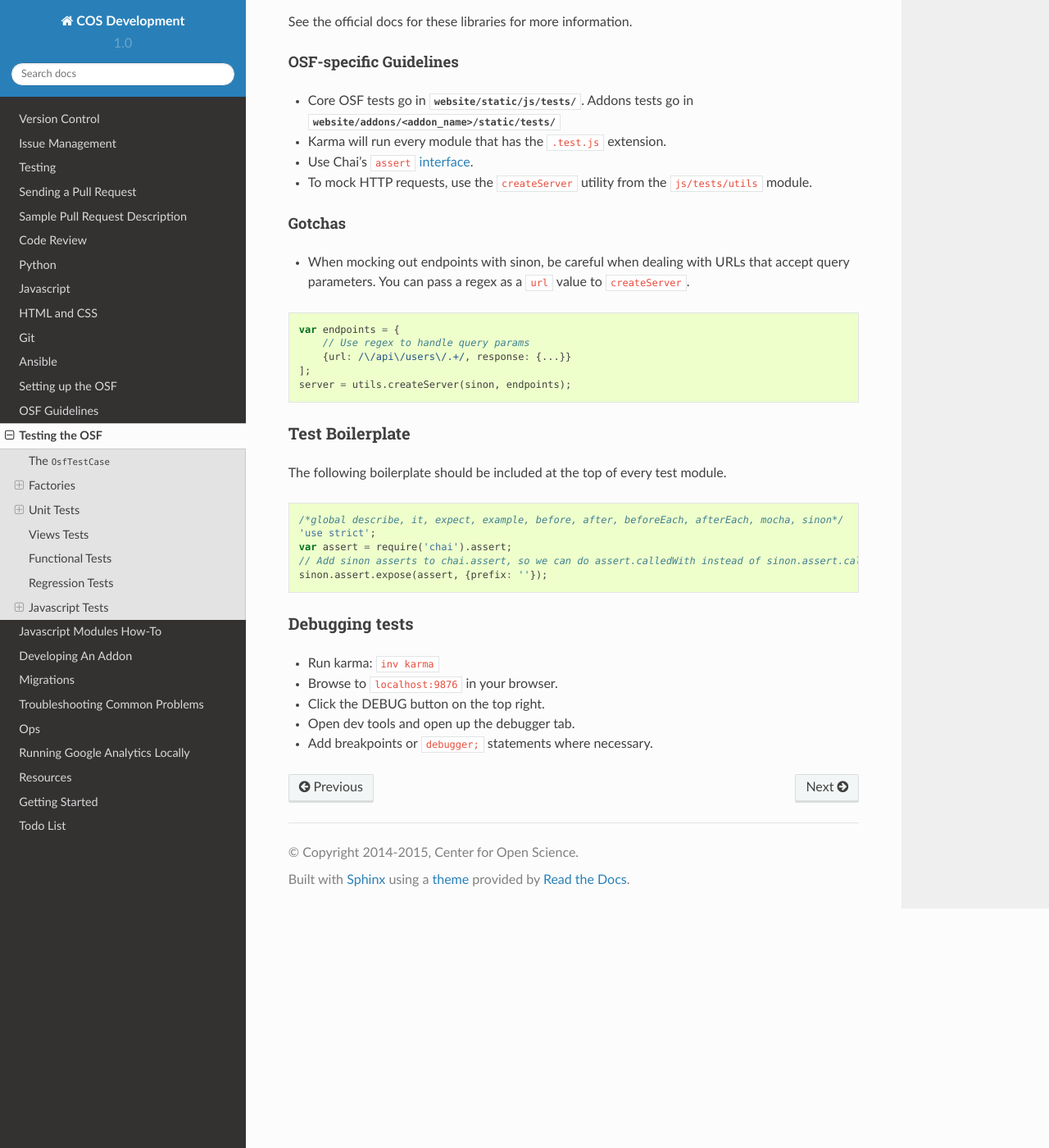
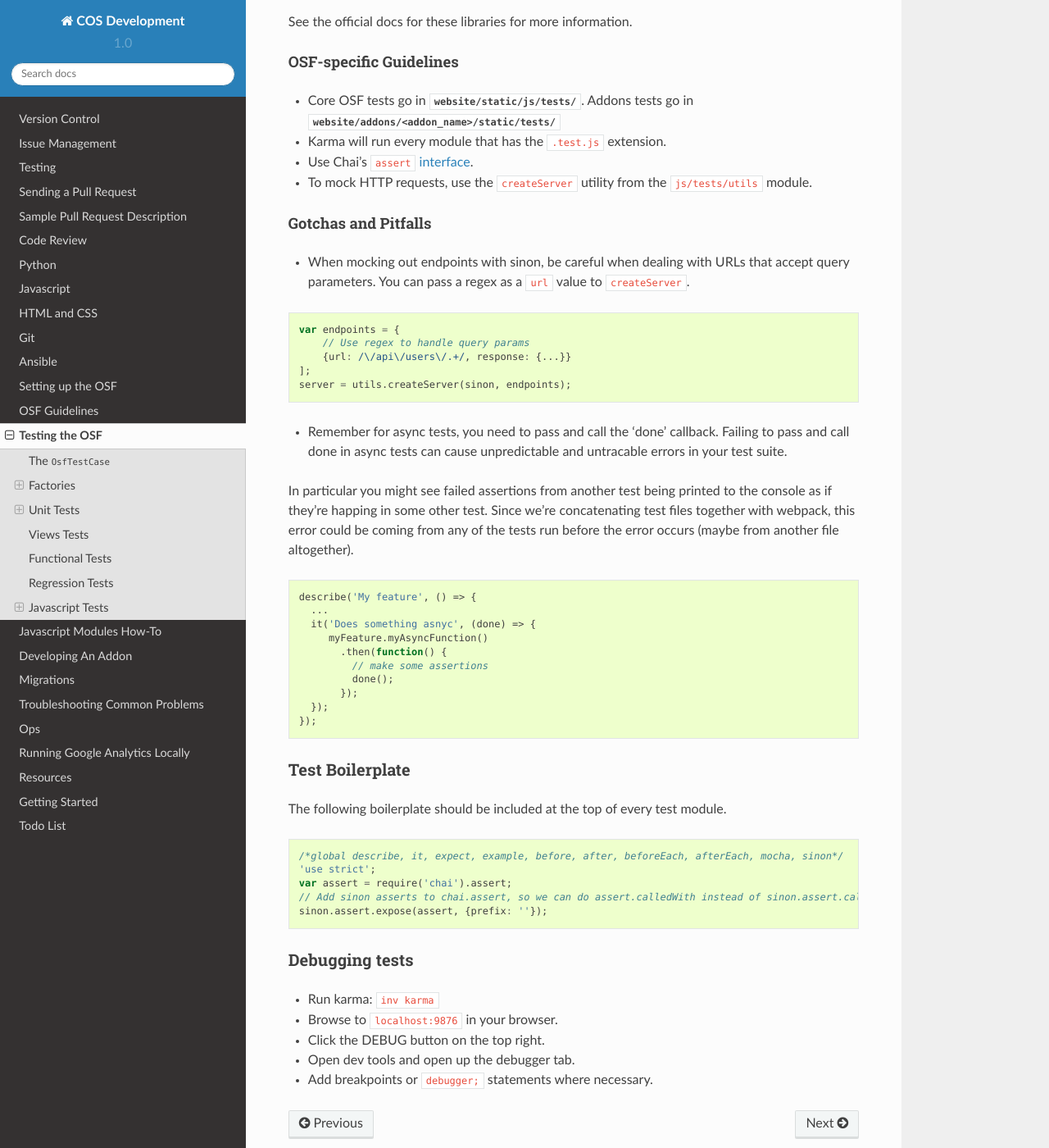
Before and after one commit to CenterForOpenScience/COSDev, a Sphinx documentation site: the page built from docs/osf/testing.rst, in a window 1280 px wide and 1400 px high, scrolled down 4572 px. Shown: the whole window at 82% size. Built offline with Sphinx 7.4.7 and the Read the Docs theme 2.0.0, drawn with Linux system fonts in a browser that asks for light colours.

Commit message:
Add warning about done() in async tests

```diff
--- a/docs/osf/testing.rst
+++ b/docs/osf/testing.rst
@@ -226,8 +226,8 @@ OSF-specific Guidelines
 - To mock HTTP requests, use the ``createServer`` utility from the ``js/tests/utils`` module.
 
 
-Gotchas
-+++++++
+Gotchas and Pitfalls
+++++++++++++++++++++
 
 - When mocking out endpoints with sinon, be careful when dealing with URLs that accept query parameters. You can pass a regex as a ``url`` value to ``createServer``.
 
@@ -238,6 +238,24 @@ Gotchas
         {url: /\/api\/users\/.+/, response: {...}}
     ];
     server = utils.createServer(sinon, endpoints);
+
+- Remember for async tests, you need to pass and call the 'done' callback. Failing to pass and call done in async tests can cause unpredictable and untracable errors in your test suite.
+In particular you might see failed assertions from another test being printed to the console as if they're happing in some other test. Since we're concatenating test files together with webpack,
+this error could be coming from any of the tests run before the error occurs (maybe from another file altogether).
+
+.. code-block:: javascript
+
+    describe('My feature', () => {
+      ...
+      it('Does something asnyc', (done) => {
+         myFeature.myAsyncFunction()
+           .then(function() {
+             // make some assertions
+             done();
+           });
+      });
+    });
+
 
 Test Boilerplate
 ----------------
```
